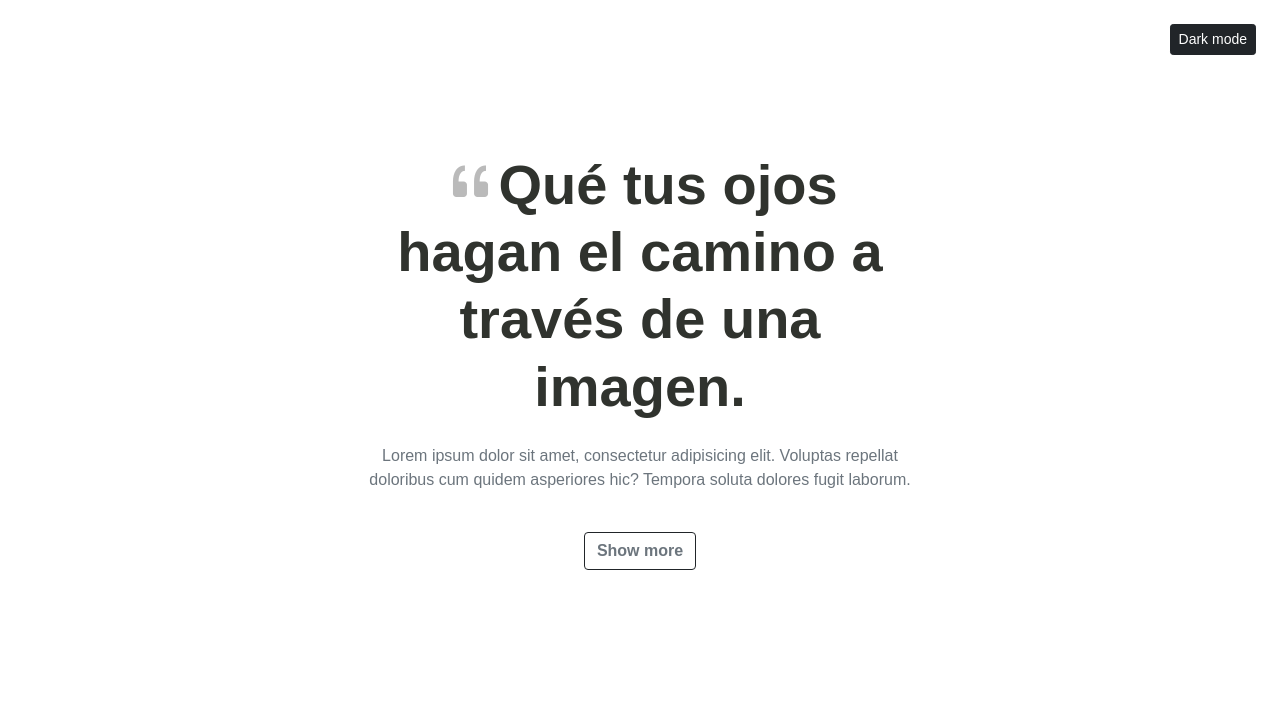
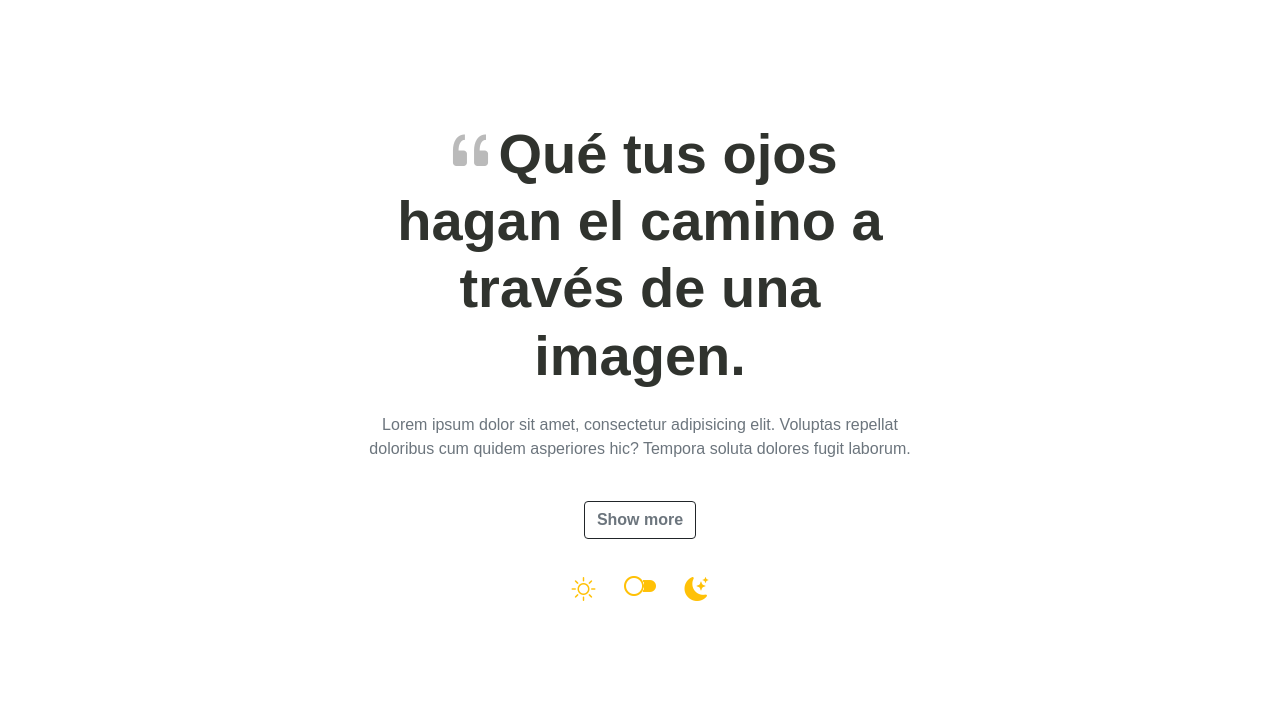
Before and after one commit to pasabaa/scroll-animate, a plain HTML site: page index.html in a window 1280 px wide. Shown: the top 711 px of the page. Drawn offline with nearby package versions, Linux system fonts and the light colour scheme.

Commit message:
dark mode icons

```diff
--- a/index.html
+++ b/index.html
@@ -16,7 +16,7 @@
   <div class="container-fluid">
     <div class="row">
       <div class="col-12 text-end p-4">
-        <a onclick="changeDarkMode();" href="#" class="btn btn-sm btn-dark">Dark mode</a>
+
       </div>
     </div>
     <div class="row p-4 my-4 justify-content-around">
@@ -26,6 +26,12 @@
           hic? Tempora soluta dolores fugit laborum.</p>
 
           <a class="btn btn-outline-dark mt-4 text-muted fw-bold" data-aos="fade-up" href="">Show more</a>
+
+          <div class="text-center my-4">
+            <i class="fs-4 me-4 text-warning bi bi-sun"></i>
+            <a class="text-decoration-none" onclick="changeDarkMode();" href="#"></i><i id="switch" class="fs-2 text-warning bi bi-toggle2-off"></i></a>
+            <i class="fs-4 ms-4 text-warning bi bi-moon-stars-fill"></i>
+          </div>
       </div>
     </div>
   </div>
--- a/js/app.js
+++ b/js/app.js
@@ -6,9 +6,12 @@ function changeDarkMode(){
 
   var content = document.getElementById('content');
   var card = document.getElementsByClassName('card');
+  var icon = document.getElementById('switch');
+
   var i;
 
   content.classList.toggle('dark-theme');
+  icon.classList.toggle('bi-toggle2-on')
 
   for (let i = 0; i < card.length; i++) {
     card[i].classList.toggle('bg-dark-variant');
```
